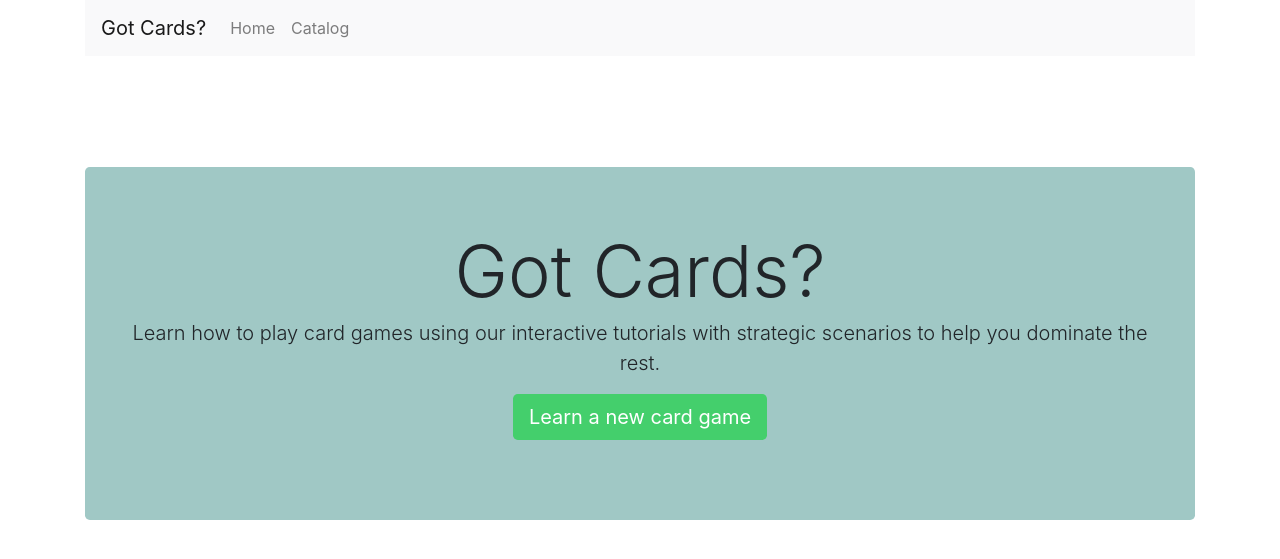
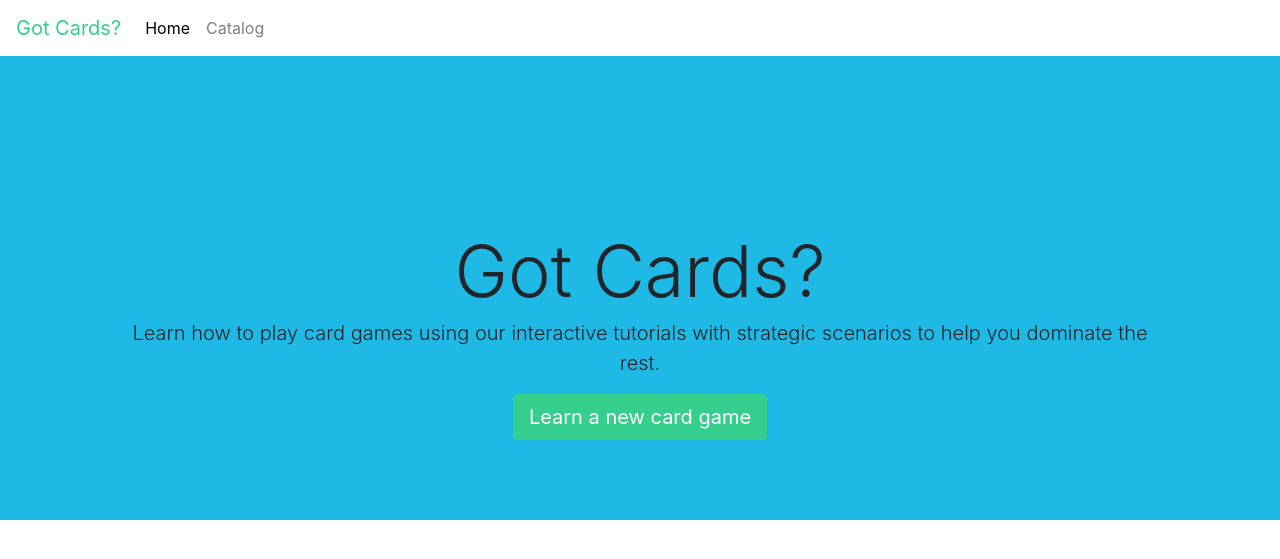
Before and after one commit to jclaudio1244/GotCards, a Django app: page /gameplay/ in a window 1280 px wide. Shown: the top 559 px of the page. Run offline with Django 3.2, Linux system fonts and the light colour scheme; some libraries are stand-ins or nearby versions.

Commit message:
More UI Styling

```diff
--- a/GotCards/GamePlay/static/GamePlay/style.css
+++ b/GotCards/GamePlay/static/GamePlay/style.css
@@ -8,6 +8,7 @@
 
 .card_games {
     margin: 2.5%;
+    background-color: #1EB9E5;
 }
 
 .navbar{
@@ -21,3 +22,20 @@ jumbotron {
     background-color: #44CF6C;
     color:white;
 }
+.logo {
+    color: #35CE8D;
+}
+
+#content{
+    background-color:#08B2E3;
+}
+
+.selected{
+  color:black;
+
+}
+
+.unselected{
+  color: rgba(0,0,0,.5)
+
+}
--- a/GotCards/GamePlay/templates/GamePlay/basic_generic.html
+++ b/GotCards/GamePlay/templates/GamePlay/basic_generic.html
@@ -4,34 +4,35 @@
 
     <meta charset="UTF-8">
     <title>Got Cards?</title>
-    <link rel="stylesheet" href="https://maxcdn.bootstrapcdn.com/bootstrap/4.0.0-beta/css/bootstrap.min.css" integrity="sha384-/Y6pD6FV/Vv2HJnA6t+vslU6fwYXjCFtcEpHbNJ0lyAFsXTsjBbfaDjzALeQsN6M" crossorigin="anonymous">
     {% load static %}
     <link rel="stylesheet" type="text/css" href="{% static 'GamePlay/style.css' %}" />
+    <link rel="stylesheet" href="https://maxcdn.bootstrapcdn.com/bootstrap/4.0.0-beta/css/bootstrap.min.css" integrity="sha384-/Y6pD6FV/Vv2HJnA6t+vslU6fwYXjCFtcEpHbNJ0lyAFsXTsjBbfaDjzALeQsN6M" crossorigin="anonymous">
+
 </head>
 
 <body>
-    <div class="container">
+    <div>
+
+    </div>
+    <div style="background-color:#1EB9E5;">
         <!-- Just an image -->
-        <nav class="navbar navbar-expand-lg navbar-light" style="background-color: #F9F9FA;">
-          <a class="navbar-brand" href="#">Got Cards?</a>
+        <nav class="navbar navbar-expand-lg " style="background-color: #ffffff;">
+          <a class="navbar-brand logo" style="color: #35CE8D;"href="#">Got Cards?</a>
           <button class="navbar-toggler" type="button" data-toggle="collapse" data-target="#navbarSupportedContent" aria-controls="navbarSupportedContent" aria-expanded="false" aria-label="Toggle navigation">
             <span class="navbar-toggler-icon"></span>
           </button>
 
           <div class="collapse navbar-collapse" id="navbarSupportedContent">
-            <ul class="navbar-nav mr-auto">
-              <li class="nav-item">
-                <a class="nav-link" href="{% url 'gameplay:index' %}">Home <span class="sr-only">(current)</span></a>
-              </li>
-              <li class="nav-item">
-                <a class="nav-link" href="{% url 'gameplay:catalog' %}">Catalog</a>
-              </li>
+            <ul class="navbar-nav mr-auto" id="nav">
+                {% block nav %} {% endblock %}
+
             </ul>
           </div>
         </nav>
-    </div>
-    <div class="container" id="content">
-        {% block content %} {% endblock %}
+
+        <div class="container" id="content" style="background-color:#1EB9E5;">
+            {% block content %} {% endblock %}
+        </div>
     </div>
 
 </body>
--- a/GotCards/GamePlay/templates/GamePlay/index.html
+++ b/GotCards/GamePlay/templates/GamePlay/index.html
@@ -1,11 +1,20 @@
 {% extends "GamePlay/basic_generic.html" %}
 
+{% block nav %}
+    <li class="nav-item" style="color: #C42348;">
+        <a class="nav-link selected" href="{% url 'gameplay:index' %}">Home <span class="sr-only">(current)</span></a>
+    </li>
+    <li class="nav-item">
+        <a class="nav-link unselected" href="{% url 'gameplay:catalog' %}">Catalog</a>
+    </li>
+{% endblock %}
+
 {% block content %}
-    <div class="jumbotron text-center" style="margin-top:10%; background-color:#A0C8C5;">
-      <h1 class="display-3">Got Cards? </h1>
+    <div class="jumbotron text-center" style="margin-top:10%; background-color:#1EB9E5;">
+      <h1 class="display-3" >Got Cards? </h1>
       <p class="lead">Learn how to play card games using our interactive tutorials with strategic scenarios to help you dominate the rest.</p>
       <p class="lead">
-        <a class="btn btn-primary btn-lg learn" href="#" role="button" style="background-color: #44CF6C; border: 0;">Learn a new card game</a>
+        <a class="btn btn-primary btn-lg learn" href="#" role="button" style="background-color: #35CE8D; border: 0;">Learn a new card game</a>
       </p>
     </div>
 {% endblock %}
```
Also changed, not shown: GotCards/GamePlay/templates/GamePlay/catalog.html (+9 -2 lines), GotCards/db.sqlite3.
